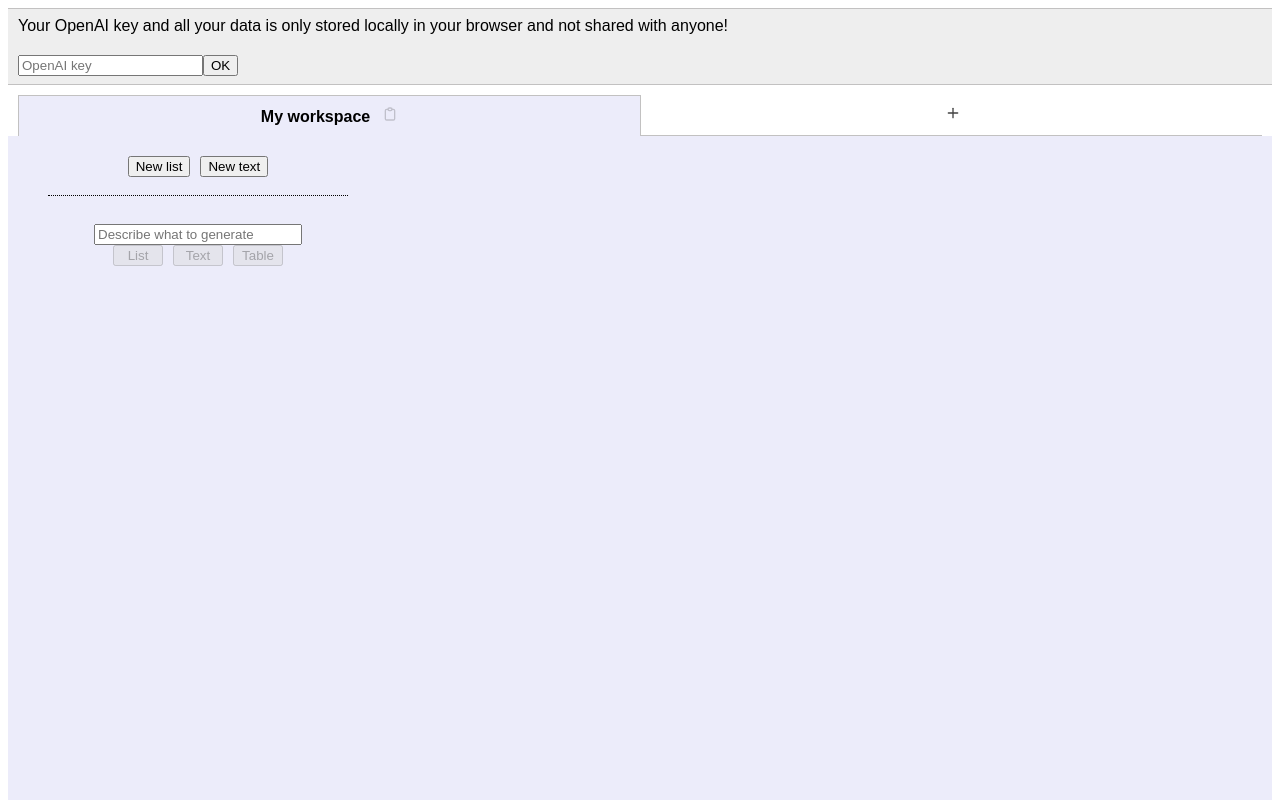
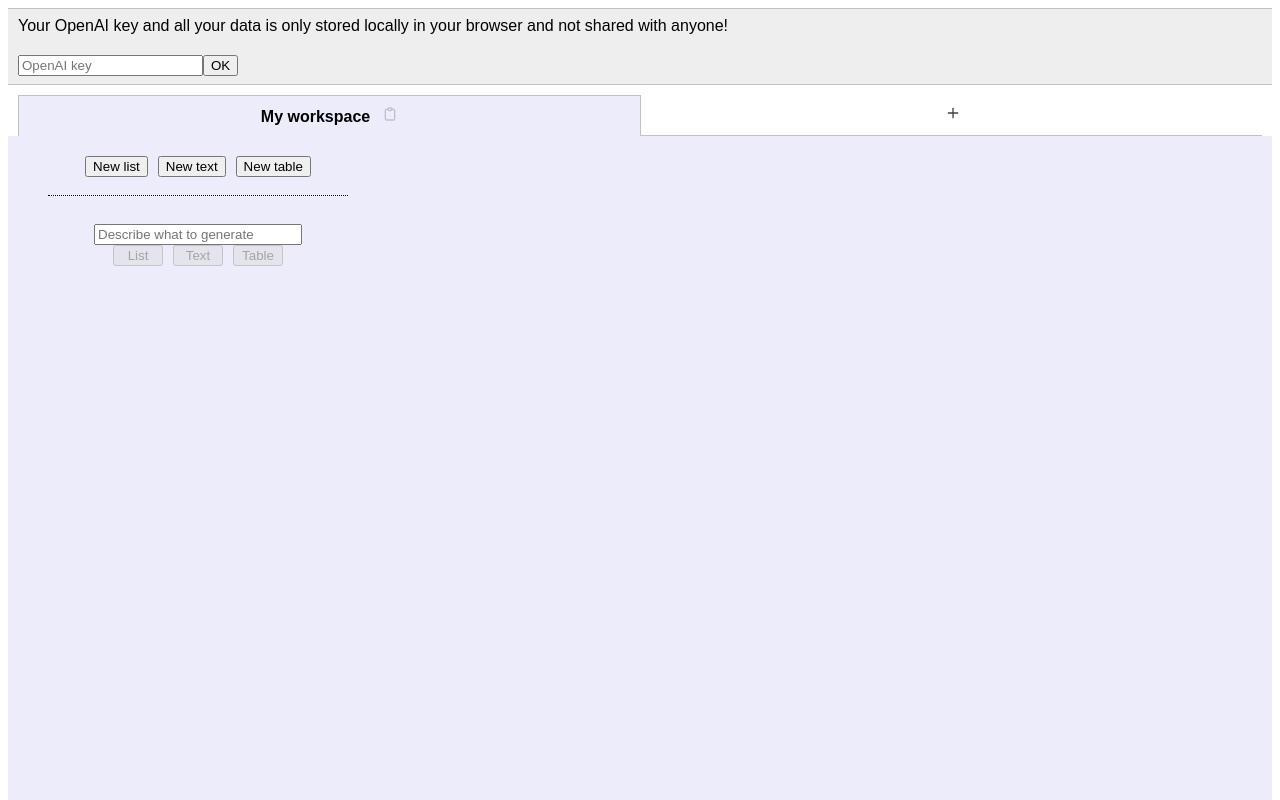
Before and after one commit to espenabr/turbothink, a React (Vite) app: page / in a window 1280 px wide. Shown: the top 800 px of the page. Built offline with nearby package versions, Linux system fonts and the light colour scheme.

Commit message:
Create empty table + some refactoring

```diff
--- a/src/CreateBlock.tsx
+++ b/src/CreateBlock.tsx
@@ -153,6 +153,18 @@ const CreateBlock = ({ openAiConfig, blocks, onCreateList, onCreateText, onCreat
         setInstruction("");
     };
 
+    const onCreateNewTable = () => {
+        const column: Column = { type: "TextColumn", name: "Stuff" };
+
+        onCreateTable({
+            type: "Table",
+            name: "My table",
+            id: createTableId(),
+            columns: [column],
+            rows: [],
+        });
+    };
+
     const allowIncludeContext = blocks.length > 0;
 
     return specifyTableColumns ? (
@@ -191,6 +203,9 @@ const CreateBlock = ({ openAiConfig, blocks, onCreateList, onCreateText, onCreat
                             onClick={() => onCreateText("My text snippet", "")}
                         >
                             New text
+                        </button>
+                        <button className="list-button" style={{ marginLeft: "10px" }} onClick={onCreateNewTable}>
+                            New table
                         </button>
                     </div>
 
--- a/src/common.ts
+++ b/src/common.ts
@@ -32,3 +32,5 @@ export const pasteToInput = (event: ClipboardEvent, value: string, set: (value:
 };
 
 export const validKey = (s: string) => s.length > 40 && s.substring(0, 3) === "sk-";
+
+export const equalArrays = (a: string[], b: string[]) => a.length === b.length && a.every((v, i) => v === b[i]);
--- a/src/tables/TableContent.tsx
+++ b/src/tables/TableContent.tsx
@@ -51,6 +51,7 @@ const TableContent = ({
                             <TableCellContent
                                 cell={cell}
                                 onUpdateContent={(newContent) => onUpdateCellContent(rowIndex, columnIndex, newContent)}
+                                key={cell.column.name}
                             />
                         ))}
                         <td>
--- a/src/tables/TableElement.tsx
+++ b/src/tables/TableElement.tsx
@@ -8,6 +8,7 @@ import { CSS } from "@dnd-kit/utilities";
 import TangibleClient from "../tangible-gpt/TangibleClient";
 import { Cell, Column, Row, TangibleResponse, TextColumn } from "../tangible-gpt/model";
 import { Table as TangibleTable } from "../tangible-gpt/model";
+import { equalArrays } from "../common";
 
 type Props = {
     openAiConfig: OpenAiConfig;
@@ -79,7 +80,7 @@ const TableElement = ({ openAiConfig, table, blockHeight, onUpdate, onDelete, on
 
     const onAddColumn = () => {
         const columns = table.columns;
-        const newColumn: TextColumn = { type: "TextColumn", name: "New Column" };
+        const newColumn: TextColumn = { type: "TextColumn", name: "New column" };
 
         onUpdate({
             ...table,
@@ -182,8 +183,6 @@ const TableElement = ({ openAiConfig, table, blockHeight, onUpdate, onDelete, on
     );
 };
 
-const equalArrays = (a: string[], b: string[]) => a.length === b.length && a.every((v, i) => v === b[i]);
-
 const tableContentClass = (blockHeight: BlockHeight) => {
     switch (blockHeight) {
         case "Unlimited":
```
